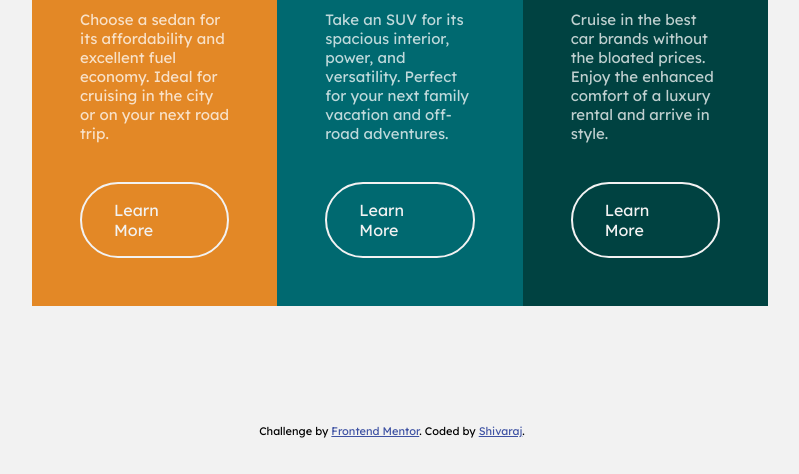
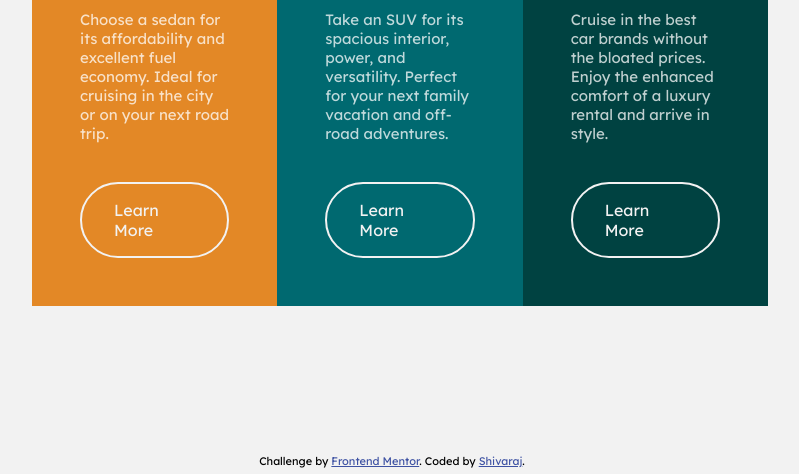
Before and after one commit to Shivaaaraj/Frontend-Mentor-3-column-preview-card-component-, a plain HTML site: page index.html in a window 1280 px wide. Shown: the part 342-816 px from the top of the page, without its empty margins (248-1047 px from the left). Drawn offline with Linux system fonts and the light colour scheme.

Commit message:
Update styles.css

```diff
--- a/styles.css
+++ b/styles.css
@@ -74,7 +74,7 @@ body {
 /* Attributes Styling */
 .attribution {
   position: absolute;
-  bottom: 20px;
+  bottom: -10px;
   left: 50%;
   transform: translateX(-50%);
   font-size: 11px;
```
